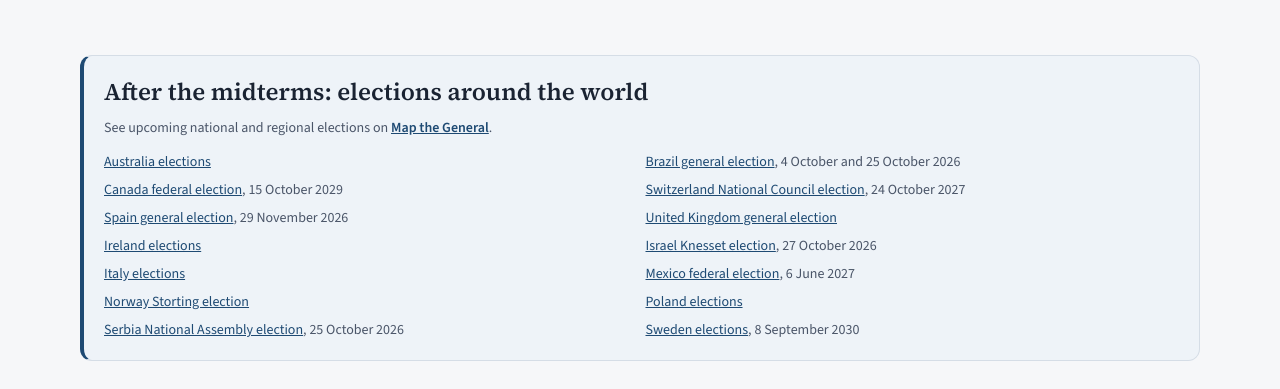
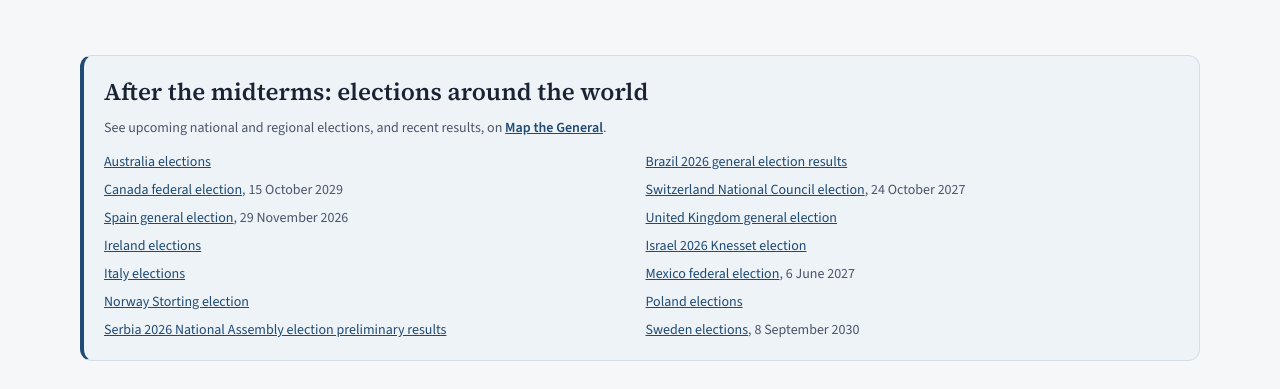
Before and after one commit to joshuaofisrael/midterm-map, a Next.js app: page / in a window 1280 px wide. Shown: the part 917-1306 px from the top of the page. Built offline with nearby package versions, Linux system fonts and the light colour scheme; no server answers.

Commit message:
Sister-site block: show past Brazil/Serbia elections as results links, no date for Israel

```diff
--- a/src/components/MapTheGeneral.tsx
+++ b/src/components/MapTheGeneral.tsx
@@ -5,15 +5,12 @@
 /**
  * Live country hubs on Map the General, checked 27 October 2026.
  * Each URL returned HTTP 200. Labels follow that hub's title and
- * description. A date is included only when the hub prints a polling day.
+ * description. A date is included only for a future polling day the hub prints;
+ * past elections link to their results page instead.
  */
 export const MAP_THE_GENERAL_HUBS: { href: string; label: string; date?: string }[] = [
   { href: "https://mapthegeneral.com/au/", label: "Australia elections" },
-  {
-    href: "https://mapthegeneral.com/br/",
-    label: "Brazil general election",
-    date: "4 October and 25 October 2026",
-  },
+  { href: "https://mapthegeneral.com/br/en/elections/general-2026/", label: "Brazil 2026 general election results" },
   { href: "https://mapthegeneral.com/ca/", label: "Canada federal election", date: "15 October 2029" },
   {
     href: "https://mapthegeneral.com/ch/",
@@ -23,15 +20,14 @@
   { href: "https://mapthegeneral.com/es/", label: "Spain general election", date: "29 November 2026" },
   { href: "https://mapthegeneral.com/gb/", label: "United Kingdom general election" },
   { href: "https://mapthegeneral.com/ie/", label: "Ireland elections" },
-  { href: "https://mapthegeneral.com/il/", label: "Israel Knesset election", date: "27 October 2026" },
+  { href: "https://mapthegeneral.com/il/", label: "Israel 2026 Knesset election" },
   { href: "https://mapthegeneral.com/it/", label: "Italy elections" },
   { href: "https://mapthegeneral.com/mx/", label: "Mexico federal election", date: "6 June 2027" },
   { href: "https://mapthegeneral.com/no/", label: "Norway Storting election" },
   { href: "https://mapthegeneral.com/pl/", label: "Poland elections" },
   {
-    href: "https://mapthegeneral.com/rs/",
-    label: "Serbia National Assembly election",
-    date: "25 October 2026",
+    href: "https://mapthegeneral.com/rs/en/elections/national-assembly-2026/",
+    label: "Serbia 2026 National Assembly election preliminary results",
   },
   { href: "https://mapthegeneral.com/se/", label: "Sweden elections", date: "8 September 2030" },
 ];
@@ -70,7 +66,7 @@
         After the midterms: elections around the world
       </h2>
       <p className="mt-2 max-w-2xl text-sm leading-6 text-ink-muted">
-        See upcoming national and regional elections on{" "}
+        See upcoming national and regional elections, and recent results, on{" "}
         <a className="font-semibold text-navy underline" href={MAP_THE_GENERAL_URL}>
           Map the General
         </a>
```
